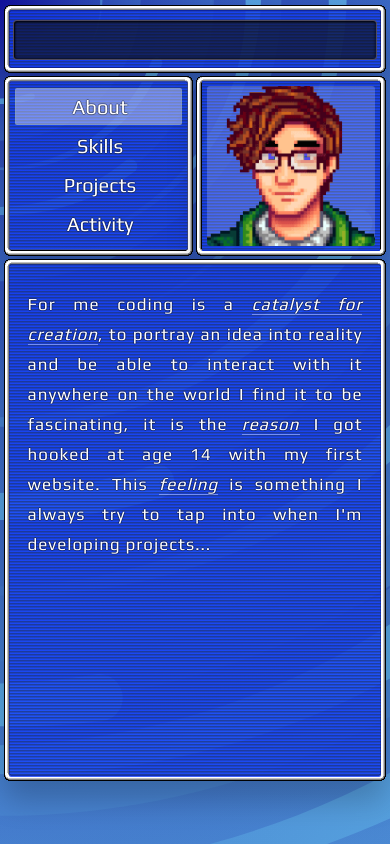
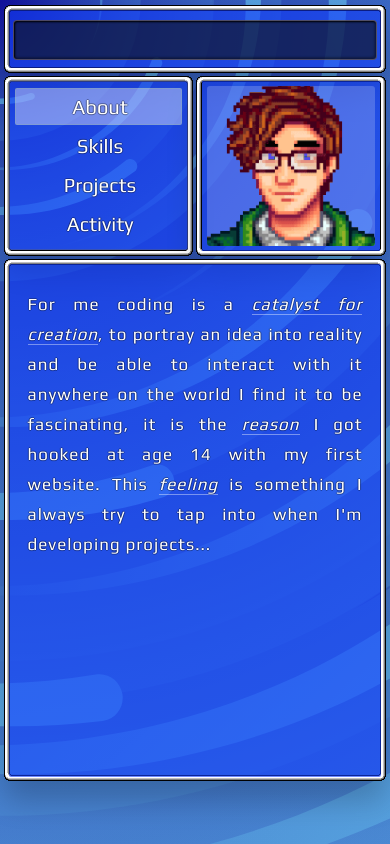
Before and after one commit to gass-git/dev-plus, a React (Create React App) app: page / in a window 390 px wide. Built offline with nearby package versions, Linux system fonts and the light colour scheme; no server answers.

Commit message:
Changed background for smaller viewports

```diff
--- a/src/globalStyles/media.css
+++ b/src/globalStyles/media.css
@@ -486,6 +486,9 @@
   }
 }
 @media screen and (max-width: 411px) {
+  .inner-container {
+    background: rgb(17, 60, 252, 0.6) !important;
+  }
   .second-row .main-menu .menu-wrapper .elevator {
     min-width: 97.5% !important;
     left: 0.3% !important;
```
